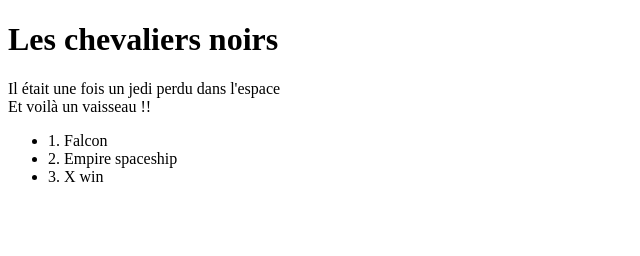
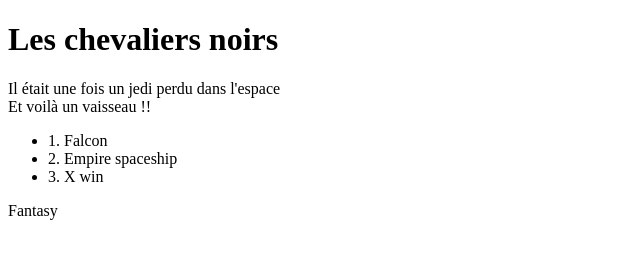
Before and after one commit to blackana/git-mastering-github, a plain HTML site: page index.html in a window 1280 px wide. Shown: the full height of the page, 0-640 px from the left. Drawn offline with Linux system fonts and the light colour scheme.

Commit message:
feat: fantasy

```diff
--- a/index.html
+++ b/index.html
@@ -14,5 +14,6 @@
             <li>2. Empire spaceship</li>
             <li>3. X win</li>
         </ul>
+        <p>Fantasy</p>
     </body>
 </html>
```
